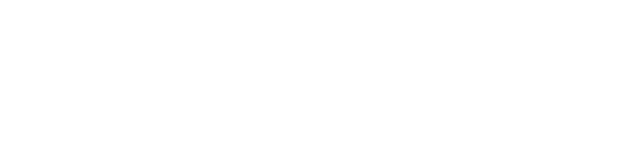
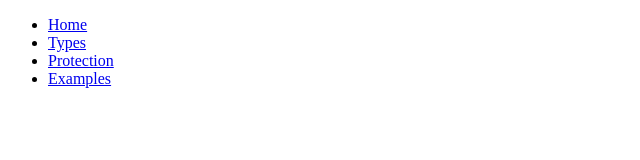
Before and after one commit to JFelix000/Social_Engineering, a plain HTML site: page examples.html in a window 1280 px wide. Shown: the whole page, without its empty margins (0-640 px from the left). Drawn offline with Linux system fonts and the light colour scheme.

Commit message:
Added Links
Linked all files in the nav in all of the html files

```diff
--- a/examples.html
+++ b/examples.html
@@ -0,0 +1,30 @@
+<!DOCTYPE html>
+<!--[if lt IE 7]>      <html class="no-js lt-ie9 lt-ie8 lt-ie7"> <![endif]-->
+<!--[if IE 7]>         <html class="no-js lt-ie9 lt-ie8"> <![endif]-->
+<!--[if IE 8]>         <html class="no-js lt-ie9"> <![endif]-->
+<!--[if gt IE 8]><!--> <html class="no-js"> <!--<![endif]-->
+    <head>
+        <meta charset="utf-8">
+        <meta http-equiv="X-UA-Compatible" content="IE=edge">
+        <title>Examples</title>
+        <meta name="description" content="">
+        <meta name="viewport" content="width=device-width, initial-scale=1">
+        <link rel="stylesheet" href="">
+    </head>
+    <body>
+        <!--[if lt IE 7]>
+            <p class="browsehappy">You are using an <strong>outdated</strong> browser. Please <a href="#">upgrade your browser</a> to improve your experience.</p>
+        <![endif]-->
+        <header>
+            <nav>
+                <ul>
+                    <li><a href="index.html">Home</a></li>
+                    <li><a href="types.html">Types</a></li>
+                    <li><a href="protection.html">Protection</a></li>
+                    <li><a href="examples.html">Examples</a></li>
+                </ul>
+            </nav>
+        </header>
+        <script src="" async defer></script>
+    </body>
+</html>
```
Also changed, not shown: index.html (+5 -5 lines), protection.html (+30 -0 lines), types.html (+30 -0 lines).
